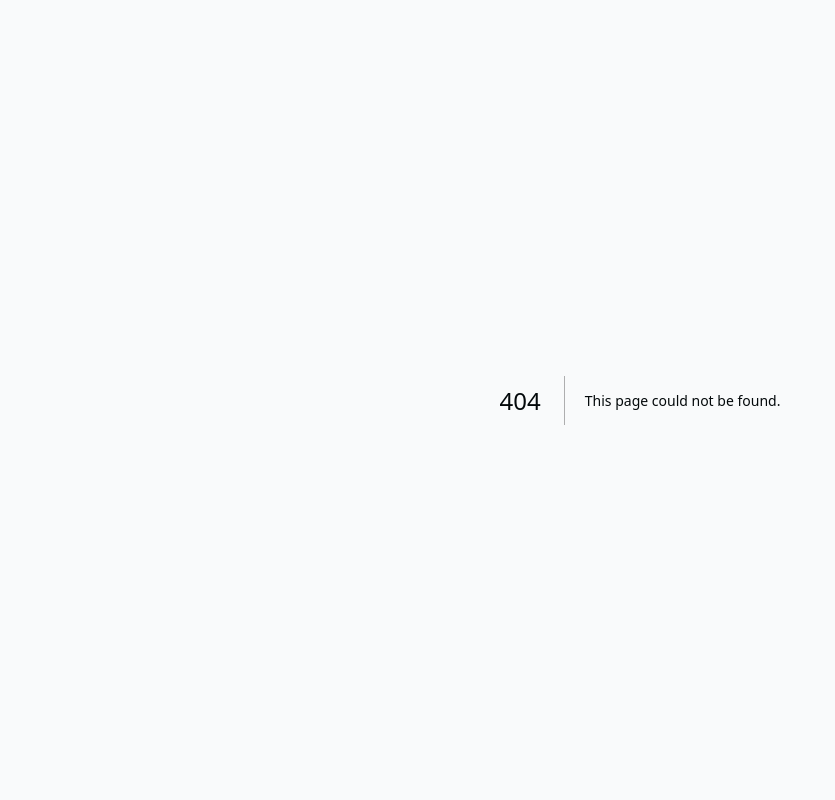
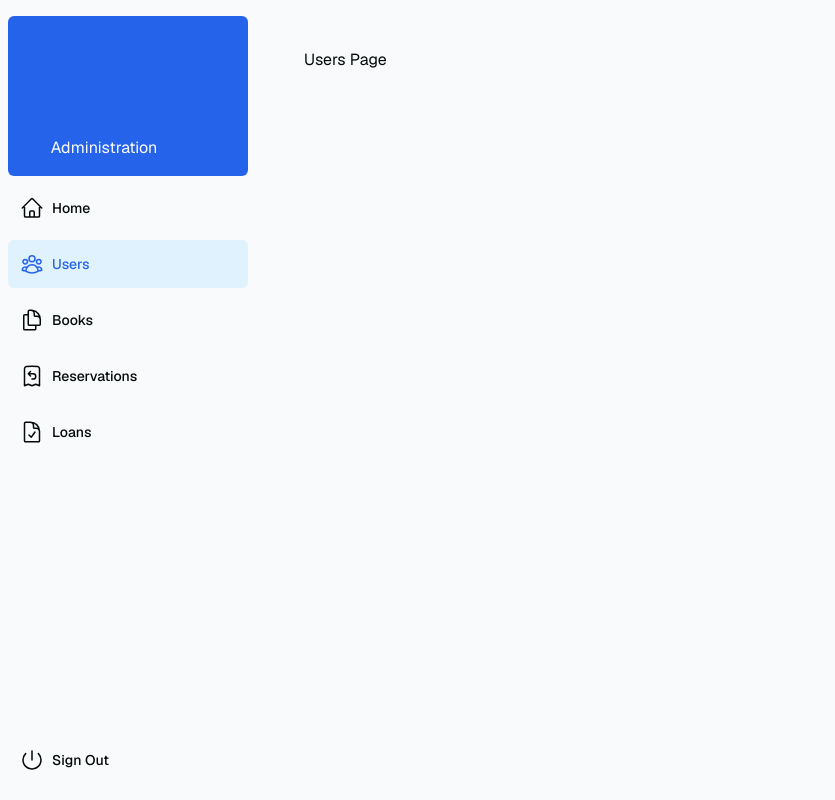
Before and after one commit to CamCoder337/biblio-tech, a Next.js app: page /dashboard/users in a window 1280 px wide. Before the commit this address had no page. Shown: the whole page, without its empty margins (0-835 px from the left). Built offline with nearby package versions, Linux system fonts and the light colour scheme.

Commit message:
chore: dashboard

```diff
--- /dev/null
+++ b/app/dashboard/layout.tsx
@@ -0,0 +1,13 @@
+import SideNav from '@/components/dashboard/sidenav';
+import React from "react";
+
+export default function Layout({ children }: { children: React.ReactNode }) {
+    return (
+        <div className="flex w-screen h-screen flex-col md:flex-row md:overflow-hidden">
+            <div className="w-full flex-none md:w-64">
+                <SideNav />
+            </div>
+            <div className="flex-grow p-6 md:overflow-y-auto md:p-12">{children}</div>
+        </div>
+    );
+}
--- /dev/null
+++ b/app/dashboard/page.tsx
@@ -0,0 +1,28 @@
+import { createClient } from "@/utils/supabase/server";
+import { redirect } from "next/navigation";
+import {UserInfo} from "@/types/user";
+export default async function Page() {
+    const supabase = createClient();
+
+    const {
+        data: { user },
+    } = await supabase.auth.getUser();
+
+    if (!user) {
+        return redirect("/login");
+    }
+    const { data: userInfo, error } = await supabase.from('users').select().eq("email", user.email);
+    if(error){
+        console.log("An error occured while fetching user info");
+    }
+    if(userInfo![0].role !== "admin"){
+        return redirect("/protected");
+    }
+
+
+    return (
+        <div>
+            <p>Currently your role is, {userInfo![0].role}</p>
+        </div>
+    );
+}
--- /dev/null
+++ b/app/dashboard/users/page.tsx
@@ -0,0 +1,3 @@
+export default function Page() {
+    return <p>Users Page</p>;
+}
```
